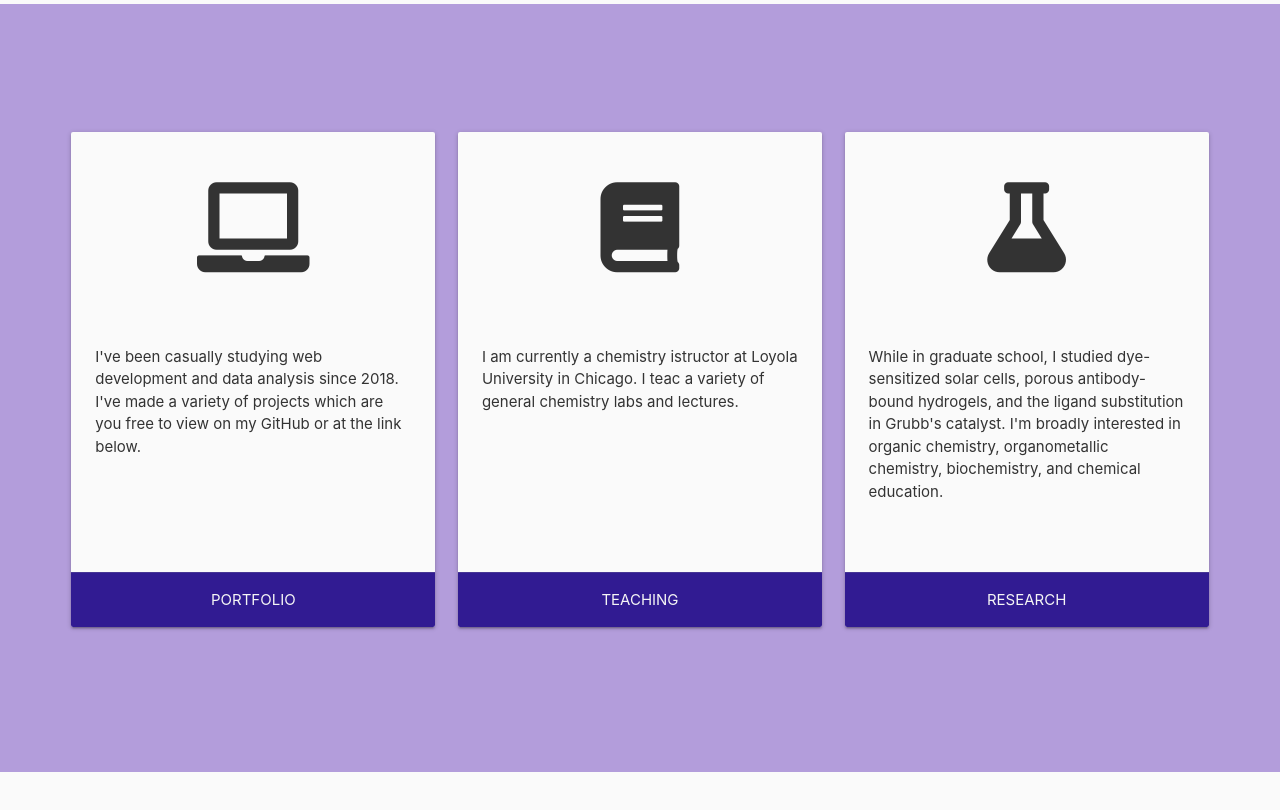
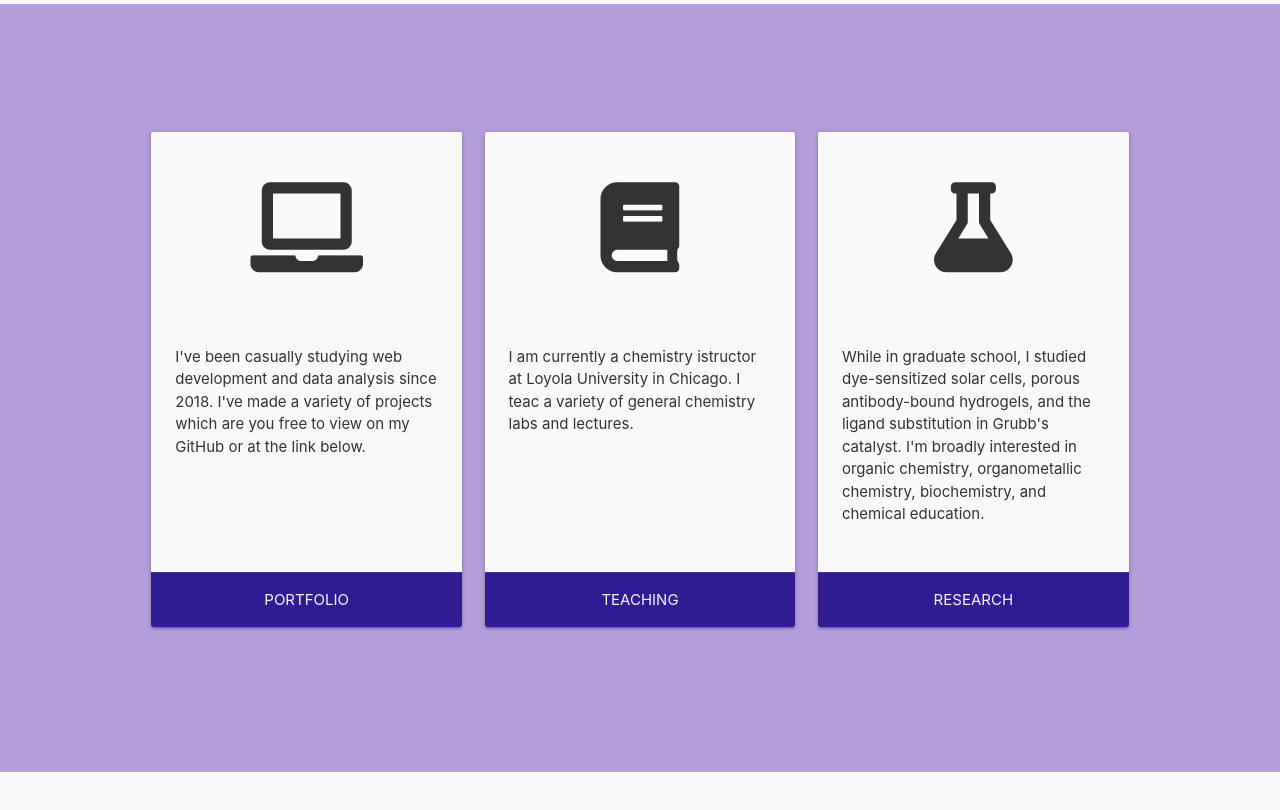
Before and after one commit to adbasner/adbasner.github.io, a plain HTML site: page index.html in a window 1280 px wide. Shown: the part 660-1470 px from the top of the page. Drawn offline with nearby package versions, Linux system fonts and the light colour scheme.

Commit message:
add container for cards to limit max width

```diff
--- a/assets/css/main.css
+++ b/assets/css/main.css
@@ -108,6 +108,9 @@ Cards
     padding: 100px 20px 80px 20px;
   }
 
+  .card-row {
+    max-width: 1000px;
+  }
 @media only screen and (min-width: 993px) {
   .card-content {
     min-height: 250px;
--- a/index.html
+++ b/index.html
@@ -51,7 +51,7 @@
 
 	<!-- Cards -->
 	<div class="card-container deep-purple lighten-3 ">
-		<div class="row">
+		<div class="row card-row">
 			<!-- card-one -->
 			<div class="col s10 offset-s1 m8 offset-m2 l4">
 				<div class="card hoverable">
```
